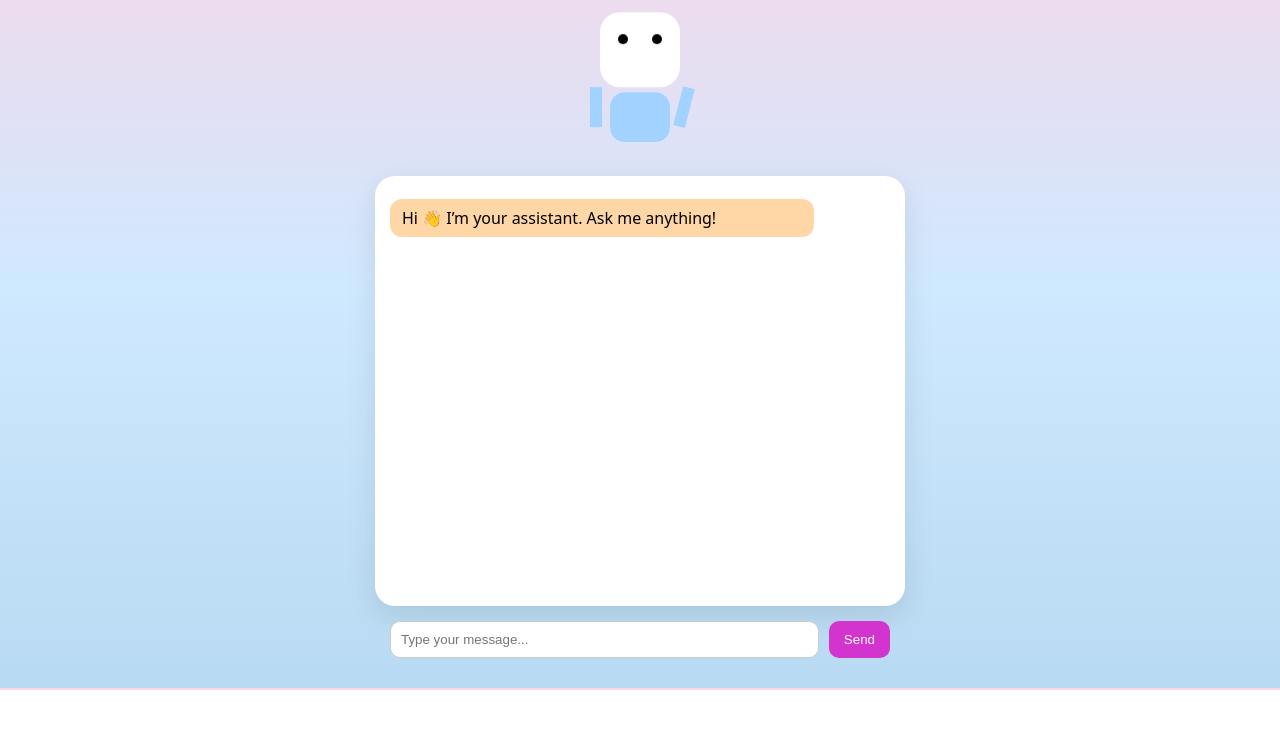
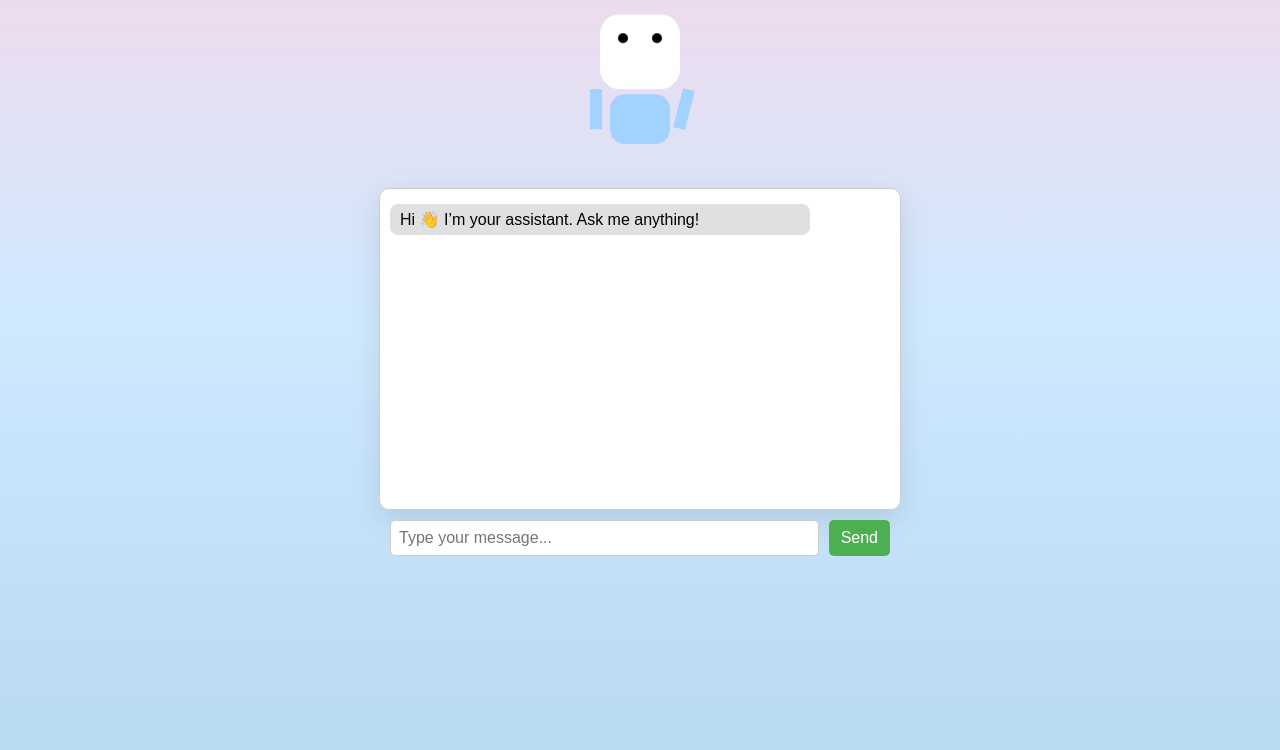
Before and after one commit to Divya1339/grok-chat-3, a website: page index.html in a window 1280 px wide. Shown: the part 110-860 px from the top of the page. Before the commit the page ends 800 px from the top, so only its background shows below. Drawn offline with Linux system fonts and the light colour scheme.

Commit message:
updating folder structure

```diff
--- a/index.html
+++ b/index.html
@@ -5,10 +5,94 @@
   <meta name="viewport" content="width=device-width, initial-scale=1.0" />
   <title>Groq Robot Chat</title>
   <link rel="stylesheet" href="style.css" />
+  <style>
+    /* Ensure input is above robot */
+    body {
+      font-family: Arial, sans-serif;
+      background-color: #f0f0f0;
+      margin: 0;
+      display: flex;
+      flex-direction: column;
+      align-items: center;
+      height: 100vh;
+      justify-content: flex-start;
+    }
+
+    h1 {
+      margin-top: 20px;
+      text-align: center;
+    }
+
+    .robot-container {
+      position: relative;
+      z-index: 0; /* robot behind chat */
+      margin: 20px 0;
+    }
+
+    #chat-box {
+      width: 90%;
+      max-width: 500px;
+      height: 300px;
+      overflow-y: auto;
+      background: white;
+      border-radius: 10px;
+      padding: 10px;
+      margin-bottom: 10px;
+      border: 1px solid #ccc;
+      z-index: 1;
+    }
+
+    .msg {
+      padding: 6px 10px;
+      margin: 5px 0;
+      border-radius: 8px;
+    }
+
+    .msg.bot {
+      background: #e0e0e0;
+      text-align: left;
+    }
+
+    .msg.user {
+      background: #4caf50;
+      color: white;
+      text-align: right;
+    }
+
+    .input-row {
+      display: flex;
+      width: 90%;
+      max-width: 500px;
+      gap: 10px;
+      z-index: 2;
+    }
+
+    #user-input {
+      flex: 1;
+      padding: 8px;
+      border-radius: 5px;
+      border: 1px solid #ccc;
+      font-size: 16px;
+    }
+
+    #send-btn {
+      padding: 8px 12px;
+      border: none;
+      border-radius: 5px;
+      background-color: #4caf50;
+      color: white;
+      cursor: pointer;
+      font-size: 16px;
+    }
+
+    #send-btn:hover {
+      background-color: #45a049;
+    }
+  </style>
 </head>
 <body>
 
-  <h1> Robot Assistant</h1>
+  <h1>Robot Assistant</h1>
 
   <!-- ROBOT -->
   <div class="robot-container">
--- a/script.js
+++ b/script.js
@@ -1,50 +1 @@
-// script.js
-
-// Get DOM elements
-const chatBox = document.getElementById("chat-box");
-const input = document.getElementById("user-input");
-const sendBtn = document.getElementById("send-btn");
-
-// Function to append messages
-function appendMessage(message, sender) {
-  const msgDiv = document.createElement("div");
-  msgDiv.classList.add("msg", sender);
-  msgDiv.textContent = message;
-  chatBox.appendChild(msgDiv);
-  chatBox.scrollTop = chatBox.scrollHeight;
-}
-
-// Function to send user message and get bot reply
-async function sendMessage() {
-  const userMessage = input.value.trim();
-  if (!userMessage) return;
-
-  // Display user message
-  appendMessage(userMessage, "user");
-  input.value = "";
-
-  try {
-    // Call serverless function
-    const response = await fetch("/api/chat", {
-      method: "POST",
-      headers: { "Content-Type": "application/json" },
-      body: JSON.stringify({ message: userMessage })
-    });
-
-    const data = await response.json();
-    const botReply = data.reply || "Sorry, no reply received.";
-
-    // Display bot reply
-    appendMessage(botReply, "bot");
-
-  } catch (err) {
-    appendMessage(`Error: ${err.message}`, "bot");
-    console.error("Chat error:", err);
-  }
-}
-
-// Event listeners
-sendBtn.addEventListener("click", sendMessage);
-input.addEventListener("keypress", (e) => {
-  if (e.key === "Enter") sendMessage();
-});
+s
```
